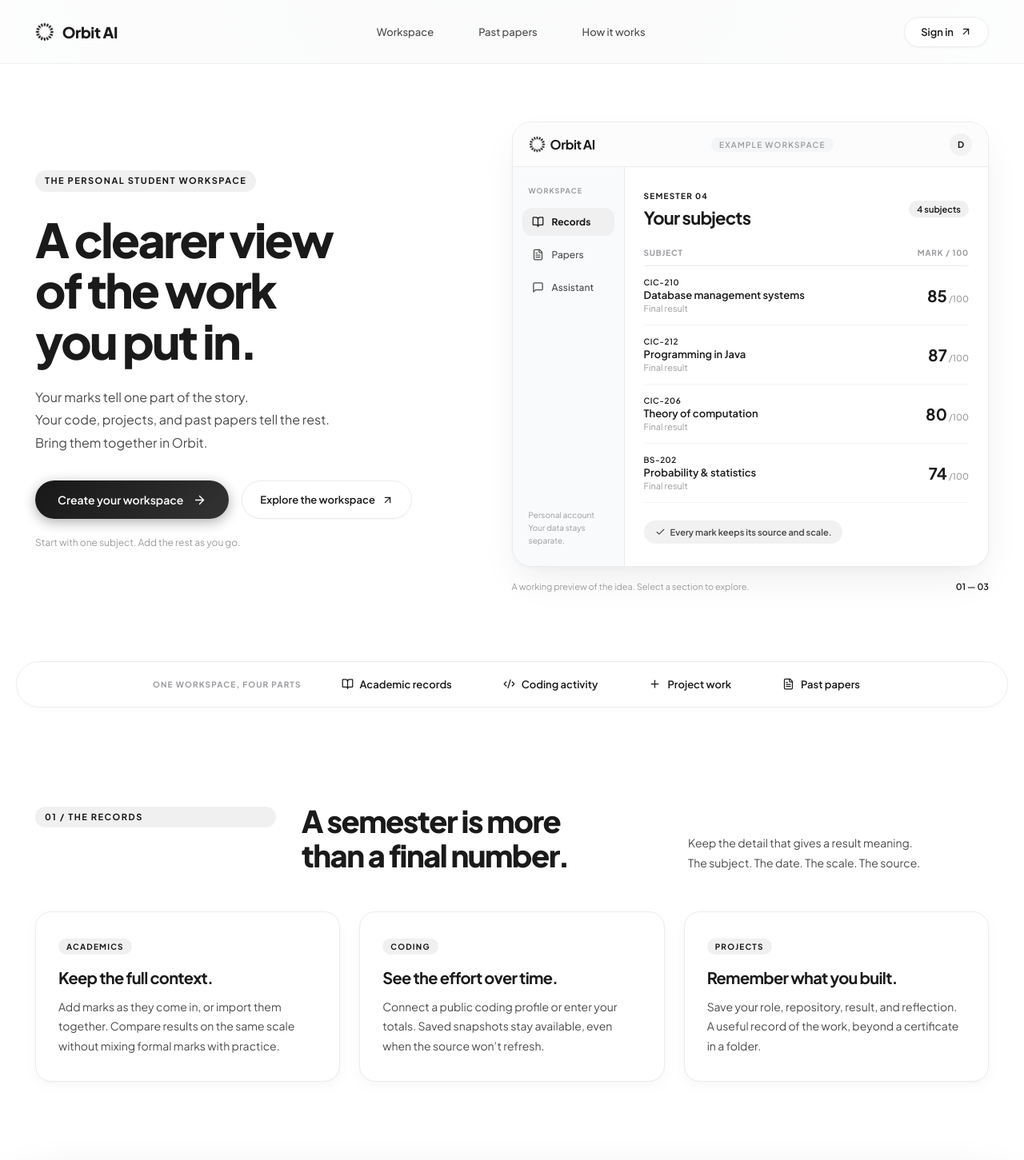
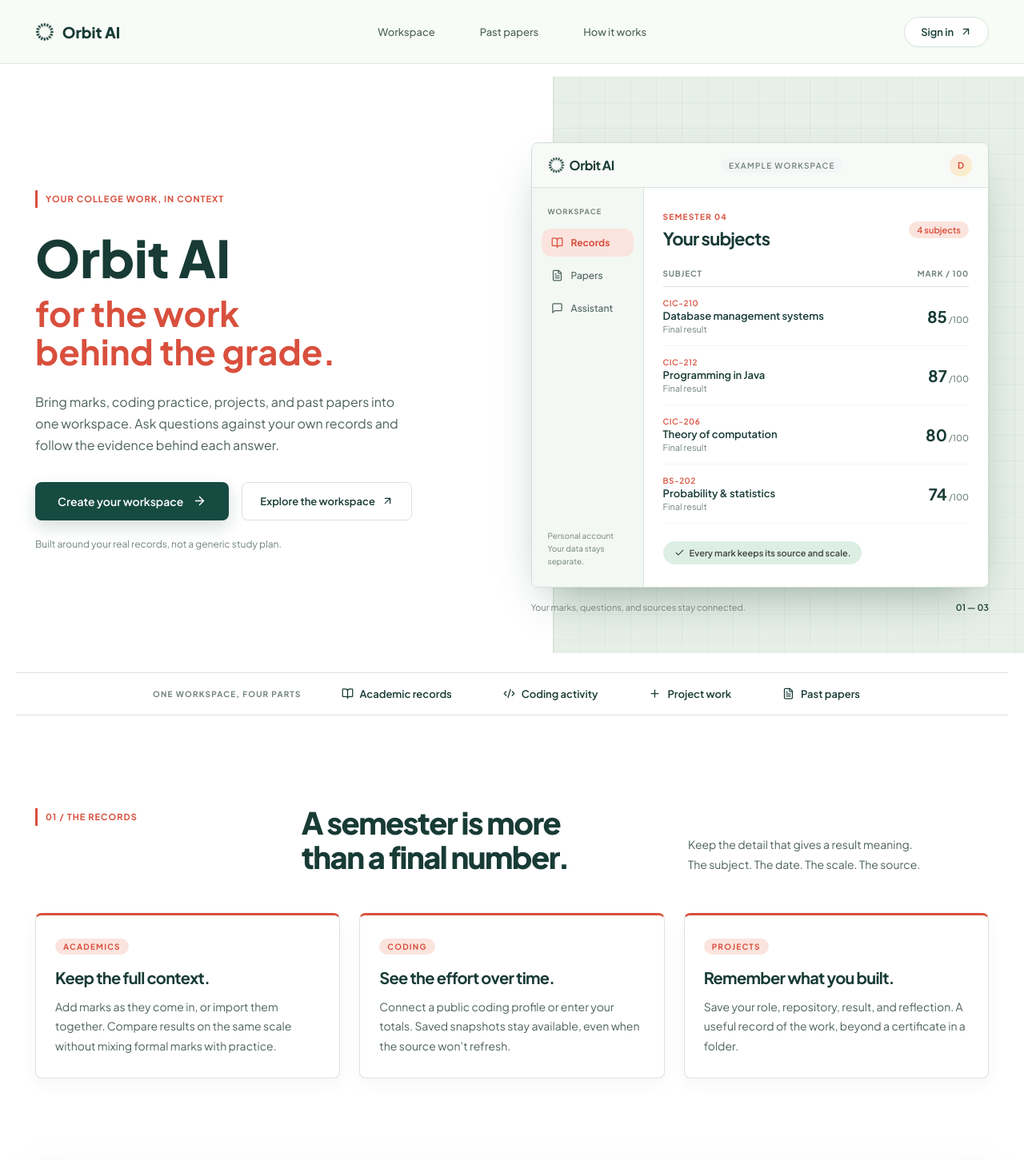
Before and after one commit to dipesh4000/Orbit-AI-Powered-College-Learning-Assistant, a React (Vite) app in the folder frontend/: page / in a window 1280 px wide. Shown: the top 1451 px of the page at 80% size. Built offline with nearby package versions, Linux system fonts and the light colour scheme; no server answers.

Commit message:
added the demo button to the workspace and updated the landing page

```diff
--- a/frontend/src/Landing.jsx
+++ b/frontend/src/Landing.jsx
@@ -166,20 +166,15 @@
       <main>
         <section className="lp-hero">
           <div className="lp-hero-copy">
-            <p className="lp-label">THE PERSONAL STUDENT WORKSPACE</p>
+            <p className="lp-label">YOUR COLLEGE WORK, IN CONTEXT</p>
             <h1>
-              A clearer view
-              <br />
-              of the work
-              <br />
-              you put in.
+              Orbit AI
+              <span>for the work behind the grade.</span>
             </h1>
             <p className="lp-intro">
-              Your marks tell one part of the story.
-              <br />
-              Your code, projects, and past papers tell the rest.
-              <br />
-              Bring them together in Orbit.
+              Bring marks, coding practice, projects, and past papers into one
+              workspace. Ask questions against your own records and follow the
+              evidence behind each answer.
             </p>
             <div className="lp-hero-actions">
               {signedIn ? (
@@ -199,13 +194,13 @@
               </a>
             </div>
             <p className="lp-small">
-              Start with one subject. Add the rest as you go.
+              Built around your real records, not a generic study plan.
             </p>
           </div>
           <div className="lp-hero-product">
             <WorkspacePreview />
             <p className="lp-example-caption">
-              A working preview of the idea. Select a section to explore.
+              Your marks, questions, and sources stay connected.
               <span>01 — 03</span>
             </p>
           </div>
--- a/frontend/src/landing.css
+++ b/frontend/src/landing.css
@@ -1,21 +1,21 @@
 /* Luma Design System - Landing Page */
 .lp {
-  --lp-canvas: #F5F6F8;
+  --lp-canvas: #F3F7F3;
   --lp-surface: #FFFFFF;
-  --lp-ink: #1A1A1A;
-  --lp-ink-strong: #4C4B4C;
-  --lp-muted: #9B9BA0;
-  --lp-line: #ECECEE;
-  --lp-brand-start: #171717;
-  --lp-brand-pink: #171717;
-  --lp-brand-orange: #333333;
-  --lp-promo-pink: #f0f0f0;
-  --lp-promo-yellow: #f4f4f4;
-  --lp-promo-mint: #F1F1F1;
-  --lp-promo-blue: #F1F1F1;
-  --lp-detail-bg: #202020;
+  --lp-ink: #183B35;
+  --lp-ink-strong: #4D625B;
+  --lp-muted: #71837B;
+  --lp-line: #D9E4DC;
+  --lp-brand-start: #164B42;
+  --lp-brand-pink: #D94F3D;
+  --lp-brand-orange: #E8C64F;
+  --lp-promo-pink: #FBE4DE;
+  --lp-promo-yellow: #FAF0C7;
+  --lp-promo-mint: #DDEFE5;
+  --lp-promo-blue: #E5EEF7;
+  --lp-detail-bg: #173D37;
 
-  background: radial-gradient(ellipse 90% 45% at 50% -5%, rgba(0, 0, 0, 0.10) 0%, rgba(0, 0, 0, 0.06) 35%, rgba(245, 246, 248, 0) 75%), #F5F6F8;
+  background: var(--lp-canvas);
   color: var(--lp-ink);
   font-family: "Plus Jakarta Sans", -apple-system, BlinkMacSystemFont, "Segoe UI", Roboto, sans-serif;
   min-height: 100dvh;
@@ -45,11 +45,11 @@
   position: sticky;
   top: 0;
   z-index: 50;
-  background: rgba(255, 255, 255, 0.85);
+  background: rgba(249, 252, 248, 0.9);
   backdrop-filter: blur(20px) saturate(180%);
   -webkit-backdrop-filter: blur(20px) saturate(180%);
   padding: 0 44px;
-  border-bottom: 1px solid rgba(236, 236, 238, 0.8);
+  border-bottom: 1px solid rgba(217, 228, 220, 0.9);
   display: flex;
   justify-content: space-between;
   align-items: center;
@@ -68,6 +68,7 @@
   background-clip: text;
 }
 .lp-brand { background: none; color: #171717; -webkit-text-fill-color: currentColor; font-size: 19px; letter-spacing: -.4px; }
+.lp-brand { color: var(--lp-ink); letter-spacing: 0; }
 .lp-brand .orbit-ai-mark { width: 1.25em; height: 1.25em; font-size: inherit; display: block; }
 
 .lp-brand > span:not(.orbit-ai-mark) {
@@ -126,36 +127,77 @@
   grid-template-columns: 0.95fr 1.05fr;
   gap: 56px;
   align-items: center;
+  position: relative;
+  isolation: isolate;
+  min-height: 650px;
+}
+
+.lp-hero::before {
+  content: "";
+  position: absolute;
+  z-index: -1;
+  inset: 16px 0;
+  left: 54%;
+  border-left: 1px solid #D5E2D7;
+  background-color: #E7F0E8;
+  background-image:
+    linear-gradient(rgba(24, 59, 53, 0.045) 1px, transparent 1px),
+    linear-gradient(90deg, rgba(24, 59, 53, 0.045) 1px, transparent 1px);
+  background-size: 32px 32px;
 }
 
 .lp-label {
-  display: inline-block;
+  display: inline-flex;
   font-size: 11px;
-  letter-spacing: 1.5px;
+  letter-spacing: 1px;
   font-weight: 700;
   color: var(--lp-brand-pink);
   text-transform: uppercase;
   margin-bottom: 8px;
-  background: var(--lp-promo-pink);
-  padding: 4px 12px;
-  border-radius: 9999px;
+  border-left: 3px solid var(--lp-brand-pink);
+  padding: 2px 0 2px 10px;
 }
 
 .lp h1 {
-  font-size: clamp(44px, 4.6vw, 64px);
-  line-height: 1.08;
-  letter-spacing: -2.5px;
+  font-size: clamp(48px, 5vw, 70px);
+  line-height: 1.02;
+  letter-spacing: 0;
   font-weight: 800;
   color: var(--lp-ink);
-  margin: 20px 0 24px;
+  margin: 22px 0 24px;
+}
+
+.lp h1 span {
+  display: block;
+  max-width: 13ch;
+  margin-top: 12px;
+  color: var(--lp-brand-pink);
+  font-size: 0.68em;
+  line-height: 1.12;
+  font-weight: 700;
 }
 
 .lp-intro {
   font-size: 16px;
-  line-height: 1.8;
+  line-height: 1.7;
   color: var(--lp-ink-strong);
   margin: 0 0 32px;
-  max-width: 520px;
+  max-width: 480px;
+}
+
+.lp-hero-copy {
+  animation: lp-rise-in 650ms cubic-bezier(0.2, 0.7, 0.2, 1) both;
+}
+
+.lp-hero-product {
+  position: relative;
+  padding: 26px 0 0 24px;
+  animation: lp-rise-in 750ms 100ms cubic-bezier(0.2, 0.7, 0.2, 1) both;
+}
+
+@keyframes lp-rise-in {
+  from { opacity: 0; transform: translateY(16px); }
+  to { opacity: 1; transform: translateY(0); }
 }
 
 .lp-hero-actions {
@@ -171,21 +213,21 @@
   justify-content: center;
   gap: 12px;
   padding: 14px 28px;
-  background: linear-gradient(135deg, var(--lp-brand-pink), var(--lp-brand-orange));
+  background: var(--lp-brand-start);
   border: none;
   color: #fff;
-  border-radius: 9999px;
+  border-radius: 8px;
   font-size: 14px;
   font-weight: 600;
   min-height: 48px;
-  box-shadow: 0 4px 16px rgba(0, 0, 0, 0.32);
+  box-shadow: 0 8px 20px rgba(22, 75, 66, 0.18);
   transition: all 0.2s cubic-bezier(0.16, 1, 0.3, 1);
   cursor: pointer;
 }
 
 .lp .lp-button:hover {
   transform: translateY(-2px);
-  box-shadow: 0 8px 24px rgba(0, 0, 0, 0.42);
+  box-shadow: 0 12px 24px rgba(22, 75, 66, 0.24);
   opacity: 0.96;
 }
 
@@ -202,7 +244,7 @@
   font-size: 13px;
   font-weight: 600;
   padding: 12px 22px;
-  border-radius: 9999px;
+  border-radius: 8px;
   min-height: 48px;
   color: var(--lp-ink);
   box-shadow: 0 1px 3px rgba(0, 0, 0, 0.03);
@@ -224,10 +266,10 @@
 
 /* Luma Preview Card: Tactile Frosted Window */
 .lp-preview {
-  border: 1px solid var(--lp-line);
-  border-radius: 24px;
+  border: 1px solid #D2DED5;
+  border-radius: 8px;
   background: #FFFFFF;
-  box-shadow: 0 4px 6px -1px rgba(0, 0, 0, 0.02), 0 20px 48px -8px rgba(0, 0, 0, 0.08);
+  box-shadow: 0 24px 56px -22px rgba(24, 59, 53, 0.42);
   overflow: hidden;
   scroll-margin-top: 40px;
   transition: box-shadow 0.3s ease;
@@ -240,7 +282,7 @@
   align-items: center;
   justify-content: space-between;
   padding: 0 20px;
-  background: #FCFCFD;
+  background: #F8FAF7;
 }
 
 .lp-preview-title > span:first-child {
@@ -295,7 +337,7 @@
   display: flex;
   flex-direction: column;
   gap: 6px;
-  background: #F9FAFB;
+  background: #F4F8F4;
 }
 
 .lp-preview-layout aside > span {
@@ -472,17 +514,15 @@
 /* Four Parts Index: Luma Segmented Pill Bar */
 .lp-index {
   max-width: 1240px;
-  margin: 20px auto 40px;
-  border: 1px solid var(--lp-line);
-  border-radius: 9999px;
-  background: rgba(255, 255, 255, 0.85);
-  backdrop-filter: blur(12px);
+  margin: 8px auto 32px;
+  border-top: 1px solid var(--lp-line);
+  border-bottom: 1px solid var(--lp-line);
+  background: transparent;
   display: flex;
   align-items: center;
   justify-content: center;
   gap: 36px;
-  padding: 14px 32px;
-  box-shadow: 0 2px 10px rgba(0, 0, 0, 0.02);
+  padding: 12px 16px;
 }
 
 .lp-index > span {
@@ -554,9 +594,10 @@
 .lp-columns article {
   background: #FFFFFF;
   border: 1px solid var(--lp-line);
-  border-radius: 20px;
-  padding: 32px 28px;
-  box-shadow: 0 1px 3px rgba(0, 0, 0, 0.02), 0 6px 18px rgba(0, 0, 0, 0.03);
+  border-top: 3px solid var(--lp-brand-pink);
+  border-radius: 8px;
+  padding: 28px 24px;
+  box-shadow: 0 8px 22px rgba(24, 59, 53, 0.04);
   transition: all 0.25s cubic-bezier(0.16, 1, 0.3, 1);
 }
 
@@ -601,10 +642,10 @@
   grid-template-columns: 1fr 1fr;
   gap: 64px;
   padding: 64px;
-  background: linear-gradient(135deg, #202020 0%, #303030 100%);
-  border-radius: 28px;
+  background: var(--lp-detail-bg);
+  border-radius: 8px;
   color: #FFFFFF;
-  box-shadow: 0 24px 60px -12px rgba(10, 9, 34, 0.35);
+  box-shadow: 0 24px 56px -28px rgba(23, 61, 55, 0.65);
 }
 
 .lp-paper-copy h2 {
@@ -631,11 +672,11 @@
   font-size: 13px;
   font-weight: 600;
   margin-top: 16px;
-  color: #333333;
+  color: #FFFFFF;
   padding: 8px 16px;
   border-radius: 9999px;
-  background: rgba(255, 255, 255, 0.08);
-  border: 1px solid rgba(255, 255, 255, 0.12);
+  background: rgba(255, 255, 255, 0.1);
+  border: 1px solid rgba(255, 255, 255, 0.24);
   transition: all 0.2s ease;
 }
 
@@ -647,7 +688,7 @@
 .lp-paper-sheet {
   align-self: center;
   background: #FFFFFF;
-  border-radius: 20px;
+  border-radius: 8px;
   padding: 30px;
   color: var(--lp-ink);
   box-shadow: 0 16px 40px rgba(0, 0, 0, 0.2);
@@ -784,7 +825,7 @@
   padding: 24px;
   background: #FFFFFF;
   border: 1px solid var(--lp-line);
-  border-radius: 20px;
+  border-radius: 8px;
   box-shadow: 0 1px 3px rgba(0, 0, 0, 0.02);
   transition: all 0.2s ease;
 }
@@ -826,9 +867,9 @@
   max-width: 1240px;
   margin: 0 auto 64px;
   padding: 56px 64px;
-  background: #FFFFFF;
-  border: 1px solid var(--lp-line);
-  border-radius: 28px;
+  background: var(--lp-promo-mint);
+  border: 1px solid #CFE2D5;
+  border-radius: 8px;
   display: flex;
   align-items: center;
   justify-content: space-between;
@@ -1003,19 +1044,33 @@
     grid-template-columns: 1fr;
     padding: 36px 20px;
     gap: 36px;
+    min-height: auto;
+  }
+  .lp-hero::before {
+    inset: auto 0 0;
+    left: 0;
+    width: auto;
+    height: 44%;
+    border-left: 0;
+    border-top: 1px solid #D5E2D7;
+  }
+  .lp-hero-product {
+    padding: 12px 0 0;
   }
   .lp h1 {
-    font-size: 40px;
-    letter-spacing: -1.8px;
+    font-size: 48px;
+    letter-spacing: 0;
+  }
+  .lp h1 span {
+    max-width: 15ch;
   }
   .lp-intro {
     font-size: 14px;
   }
   .lp-index {
     flex-wrap: wrap;
-    border-radius: 20px;
     gap: 12px;
-    padding: 16px 20px;
+    padding: 16px 8px;
     margin: 10px 20px 30px;
   }
   .lp-index > span {
@@ -1042,7 +1097,7 @@
     padding: 32px 20px;
     margin: 0 20px;
     gap: 28px;
-    border-radius: 20px;
+    border-radius: 8px;
   }
   .lp-paper-copy h2 {
     font-size: 28px;
@@ -1058,7 +1113,7 @@
     align-items: flex-start;
     padding: 32px 24px;
     margin: 0 20px 40px;
-    border-radius: 20px;
+    border-radius: 8px;
   }
   .lp-close h2 {
     font-size: 26px;
@@ -1070,3 +1125,10 @@
     align-items: flex-start;
   }
 }
+
+@media (prefers-reduced-motion: reduce) {
+  .lp-hero-copy,
+  .lp-hero-product {
+    animation: none;
+  }
+}
--- a/frontend/src/personal.css
+++ b/frontend/src/personal.css
@@ -110,6 +110,27 @@
   box-shadow: 0 8px 24px rgba(0, 0, 0, 0.4);
 }
 
+.account-card .demo-entry {
+  width: 100%;
+  margin-top: 12px;
+  border: 1px solid #ECECEE;
+  border-radius: 12px;
+  background: #FFFFFF;
+  color: #1A1A1A;
+  font: inherit;
+  font-weight: 600;
+  cursor: pointer;
+}
+
+.account-card .demo-entry:hover:not(:disabled) {
+  background: #F5F6F8;
+}
+
+.account-card .demo-entry:disabled {
+  cursor: wait;
+  opacity: 0.65;
+}
+
 .account-back {
   position: fixed;
   top: 16px;
```
Also changed, not shown: frontend/src/AccountLogin.jsx (+21 -0 lines), 1 other file (tests, documents, lock files or other folders).
